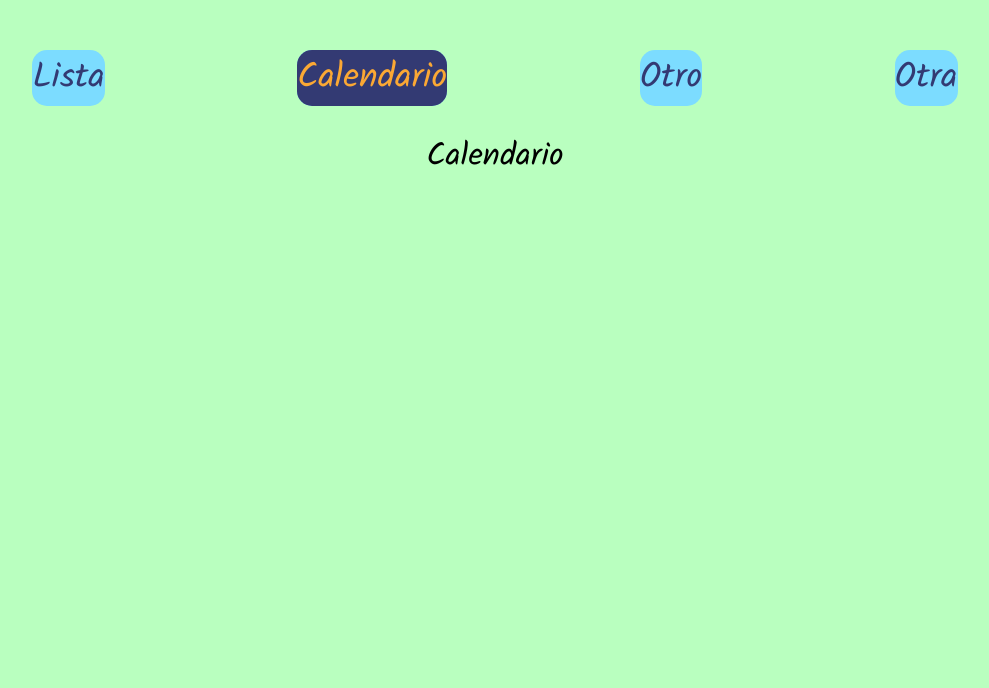
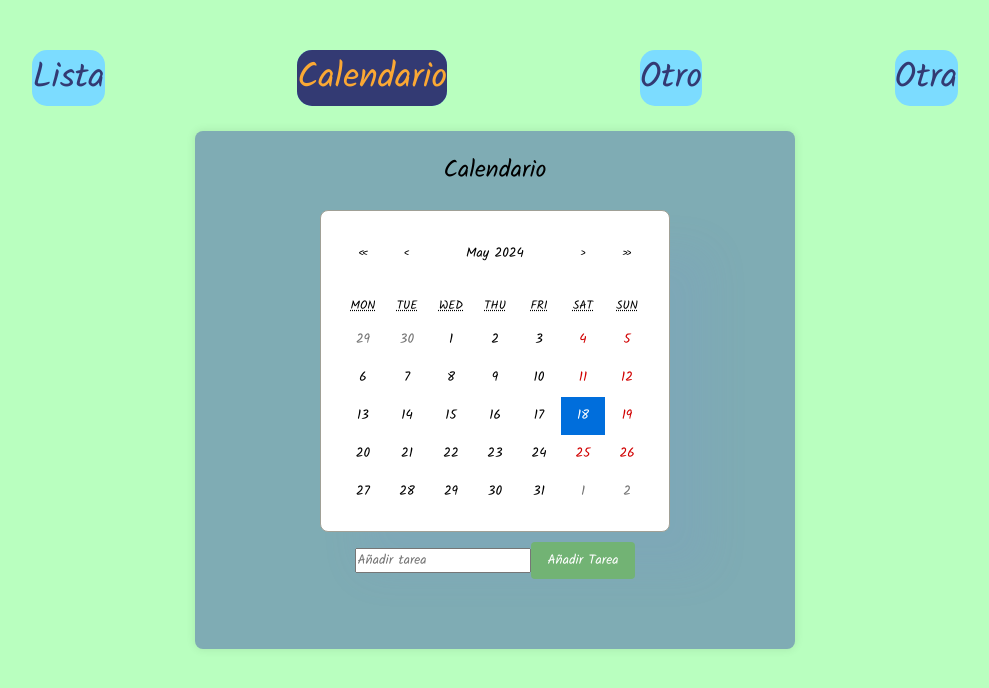
Before and after one commit to SantiagoSanchezGiraldo/ToDoList, a React (Vite) app: page /calender in a window 1280 px wide. Shown: the top 688 px of the page, without its empty margins (145-1134 px from the left). Built offline with nearby package versions, Linux system fonts and the light colour scheme.

Commit message:
calendario

```diff
--- a/package.json
+++ b/package.json
@@ -11,6 +11,7 @@
   },
   "dependencies": {
     "react": "^18.2.0",
+    "react-calendar": "^5.0.0",
     "react-dom": "^18.2.0",
     "react-icons": "^5.2.1",
     "react-router-dom": "^6.23.1"
--- a/src/App.jsx
+++ b/src/App.jsx
@@ -1,20 +1,22 @@
-import { useState } from 'react';
+import React from 'react';
 import './App.css';
 import { Route, Routes } from 'react-router-dom';
 import { Navbar } from './components/Navbar';
-import { Calander } from './components/Calander';
 import { Lista } from './components/Lista';
 import { Deafualt } from "./components/Deafualt";
+import MyCalendar from './components/Calander';
+import Otro from './components/otro';
 
 function App() {
   return (
     <>
       <div>
         <Routes>
-					<Route path='/' element={ <Navbar /> } >
-						<Route path='calender' element={ <Calander /> } />
-						<Route path='list' element={ <Lista /> } />
-						<Route path='*' element={ <Deafualt /> } />
+          <Route path='/' element={<Navbar />}>
+            <Route path='calender' element={<MyCalendar />} />
+            <Route path='list' element={<Lista />} />
+            <Route path='*' element={<Deafualt />} />
+			<Route path="otro" element={<Otro />} />
           </Route>
         </Routes>
       </div>
--- a/src/components/Calander.jsx
+++ b/src/components/Calander.jsx
@@ -1,9 +1,102 @@
-import React from 'react'
+import React, { useState, useEffect } from 'react';
+import Calendar from 'react-calendar';
+import 'react-calendar/dist/Calendar.css';
+import './MyCalendar.css'; // Estilos CSS personalizados
 
-export const Calander = () => {
-    return (
-        <div>
-            <h1>Calendario</h1>
-        </div>
-    )
-}
+const MyCalendar = () => {
+  const [date, setDate] = useState(new Date());
+  const [task, setTask] = useState('');
+  const [tasks, setTasks] = useState([]);
+  const [editTaskId, setEditTaskId] = useState(null);
+  const [notification, setNotification] = useState('');
+
+  useEffect(() => {
+    const storedTasks = localStorage.getItem('tasks');
+    if (storedTasks) {
+      setTasks(JSON.parse(storedTasks));
+    }
+  }, []);
+
+  useEffect(() => {
+    localStorage.setItem('tasks', JSON.stringify(tasks));
+  }, [tasks]);
+
+  const handleDateChange = (newDate) => {
+    setDate(newDate);
+  };
+
+  const handleAddTask = () => {
+    if (task.trim() !== '') {
+      if (editTaskId) {
+        const updatedTasks = tasks.map((taskItem) =>
+          taskItem.id === editTaskId ? { ...taskItem, task } : taskItem
+        );
+        setTasks(updatedTasks);
+        setEditTaskId(null);
+        setNotification('Tarea editada con éxito.');
+      } else {
+        setTasks([...tasks, { id: tasks.length + 1, date: date.toDateString(), task, completed: false }]);
+        setNotification('Tarea añadida con éxito.');
+      }
+      setTask('');
+      setTimeout(() => setNotification(''), 3000);
+    } else {
+      setNotification('Por favor ingresa una tarea válida.');
+      setTimeout(() => setNotification(''), 3000);
+    }
+  };
+
+  const handleEditTask = (taskId, taskText) => {
+    setTask(taskText);
+    setEditTaskId(taskId);
+  };
+
+  const handleDeleteTask = (taskId) => {
+    setTasks(tasks.filter((task) => task.id !== taskId));
+    setEditTaskId(null);
+    setNotification('Tarea eliminada con éxito.');
+    setTimeout(() => setNotification(''), 3000);
+  };
+
+  const handleCompleteTask = (taskId) => {
+    const updatedTasks = tasks.map((taskItem) =>
+      taskItem.id === taskId ? { ...taskItem, completed: !taskItem.completed } : taskItem
+    );
+    setTasks(updatedTasks);
+    setNotification('Tarea marcada como completada.');
+    setTimeout(() => setNotification(''), 3000);
+  };
+
+  return (
+    <div className="my-calendar">
+      <h1 className="title">Calendario</h1>
+      <Calendar onChange={handleDateChange} value={date} />
+      <input
+        type="text"
+        value={task}
+        onChange={(e) => setTask(e.target.value)}
+        placeholder="Añadir tarea"
+      />
+      <button className="add-button" onClick={handleAddTask}>{editTaskId ? 'Guardar Cambios' : 'Añadir Tarea'}</button>
+      {notification && <p className="notification">{notification}</p>}
+      <ul className="task-list">
+        {tasks.map((task) => (
+          <li key={task.id} className={task.completed ? 'completed' : ''}>
+            <div>
+              <strong>{task.date}:</strong> {task.task}
+            </div>
+            <div>
+              <button className="edit-button" onClick={() => handleEditTask(task.id, task.task)}>Editar</button>
+              <button className="delete-button" onClick={() => handleDeleteTask(task.id)}>Eliminar</button>
+              <button className="complete-button" onClick={() => handleCompleteTask(task.id)}>
+                {task.completed ? 'Descompletar' : 'Completar'}
+              </button>
+            </div>
+          </li>
+        ))}
+      </ul>
+    </div>
+  );
+};
+
+export default MyCalendar;
--- /dev/null
+++ b/src/components/MyCalendar.css
@@ -0,0 +1,92 @@
+.my-calendar {
+    max-width: 600px;
+    margin: 0 auto;
+    padding: 20px;
+    background-color: #7facb4;
+    border-radius: 8px;
+    box-shadow: 0 0 10px rgba(0, 0, 0, 0.1);
+    text-align: center; /* Añade este estilo para centrar el contenido */
+  }
+
+  .react-calendar {
+    margin: 0 auto;
+    max-width: 100%;
+    max-width: 600px;
+    margin: 0 auto;
+    padding: 20px;
+    background-color: #ffffff;
+    border-radius: 8px;
+    box-shadow: 40px 40px 40px rgba(116, 138, 211, 0.1);
+  }
+
+
+  .title {
+    font-size: 24px;
+    margin-bottom: 20px;
+  }
+
+  .add-button {
+    margin-top: 10px;
+    padding: 8px 16px;
+    background-color: #72b374;
+    color: white;
+    border: none;
+    border-radius: 4px;
+    cursor: pointer;
+  }
+
+  .notification {
+    margin-top: 10px;
+    padding: 8px;
+    background-color: #f44336;
+    color: white;
+    border-radius: 4px;
+    text-align: center;
+  }
+
+  .task-list {
+    list-style-type: none;
+    padding: 0;
+    text-align: left; /* Ajusta la alineación del texto en la lista de tareas */
+  }
+
+  .task-list li {
+    margin-bottom: 10px;
+    padding: 10px;
+    background-color: #fff;
+    border-radius: 4px;
+    box-shadow: 0 0 5px rgba(0, 0, 0, 0.1);
+    display: flex;
+    justify-content: space-between;
+    align-items: center;
+  }
+
+  .task-list li.completed {
+    background-color: #e0e0e0;
+    text-decoration: line-through;
+  }
+
+  .edit-button,
+  .delete-button,
+  .complete-button {
+    padding: 6px 12px;
+    margin-left: 10px;
+    border: none;
+    border-radius: 4px;
+    cursor: pointer;
+  }
+
+  .edit-button {
+    background-color: #ffc107;
+    color: #333;
+  }
+
+  .delete-button {
+    background-color: #f44336;
+    color: white;
+  }
+
+  .complete-button {
+    background-color: #2196f3;
+    color: white;
+  }
--- /dev/null
+++ b/src/components/Otro.css
@@ -0,0 +1,33 @@
+/* Otro.css */
+.otro-container {
+    max-width: 600px;
+    margin: 0 auto;
+    padding: 20px;
+    background-color: #f8f8f8;
+    border-radius: 10px;
+    box-shadow: 0 0 10px rgba(0, 0, 0, 0.1);
+  }
+
+  .contact-form {
+    display: grid;
+    gap: 10px;
+  }
+
+  .contact-form input,
+  .contact-form textarea,
+  .contact-form button {
+    width: 100%;
+    padding: 10px;
+    border: 1px solid #ccc;
+    border-radius: 5px;
+  }
+
+  .contact-form button {
+    background-color: #007bff;
+    color: white;
+    cursor: pointer;
+  }
+
+  .contact-form button:hover {
+    background-color: #0056b3;
+  }
--- /dev/null
+++ b/src/components/otro.jsx
@@ -0,0 +1,25 @@
+// otro.jsx
+import React from 'react';
+import './Otro.css'; // Importa los estilos CSS
+
+const Otro = () => {
+  const handleSubmit = (e) => {
+    e.preventDefault();
+    // Aquí puedes agregar la lógica para enviar el formulario
+    alert('Mensaje enviado');
+  };
+
+  return (
+    <div className="otro-container">
+      <h1>Otra pantalla</h1>
+      <form className="contact-form" onSubmit={handleSubmit}>
+        <input type="text" placeholder="Nombre" required />
+        <input type="email" placeholder="Correo electrónico" required />
+        <textarea placeholder="Mensaje" required></textarea>
+        <button type="submit">Enviar Mensaje</button>
+      </form>
+    </div>
+  );
+};
+
+export default Otro;
```
Also changed, not shown: 1 other file (tests, documents, lock files or other folders). Lines whose indentation alone changed are shown as unchanged.
